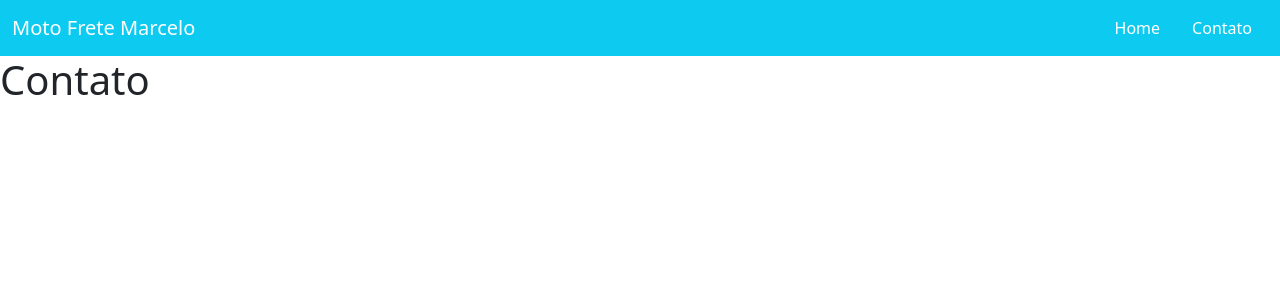
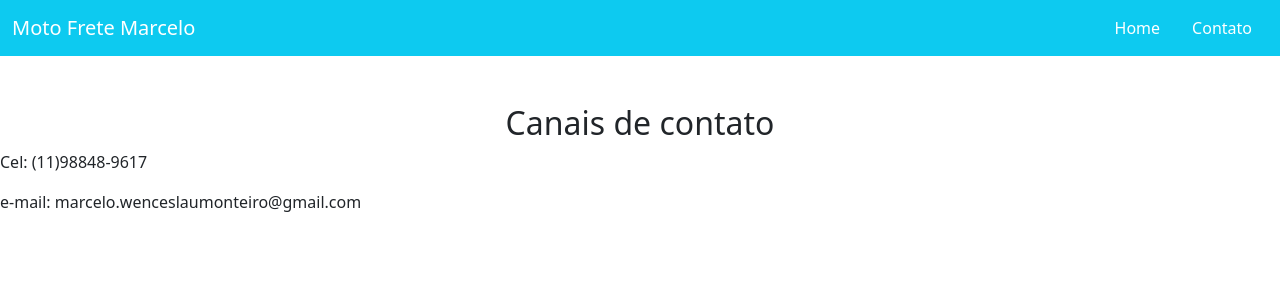
Before and after one commit to andretgsilveira/PI1-Univesp-Grupo-006, a Flask app: page /contato in a window 1280 px wide. Shown: the top 300 px of the page. Run offline with Flask 2, Linux system fonts and the light colour scheme; some libraries are stand-ins or nearby versions.

Commit message:
Atualizado template contato.html

```diff
--- a/app/templates/contato.html
+++ b/app/templates/contato.html
@@ -1,4 +1,9 @@
 {% extends 'base.html' %}
 {% block content %}
-  <h1>Contato</h1>
+  <section class="contato">
+    <br><br>
+    <h2>Canais de contato</h2>
+    <p>Cel: (11)98848-9617</p>
+    <p>e-mail: marcelo.wenceslaumonteiro@gmail.com</p>
+  </section>
 {% endblock %}
```
